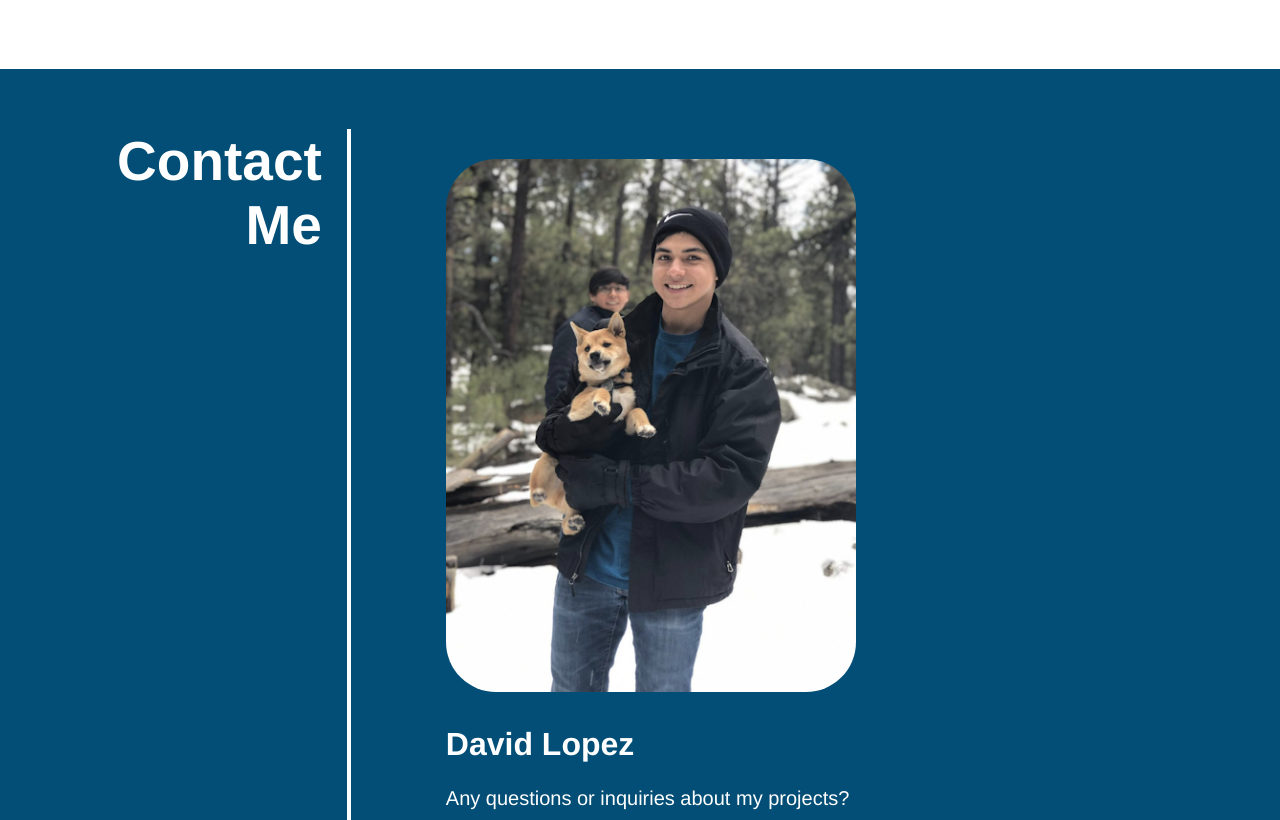
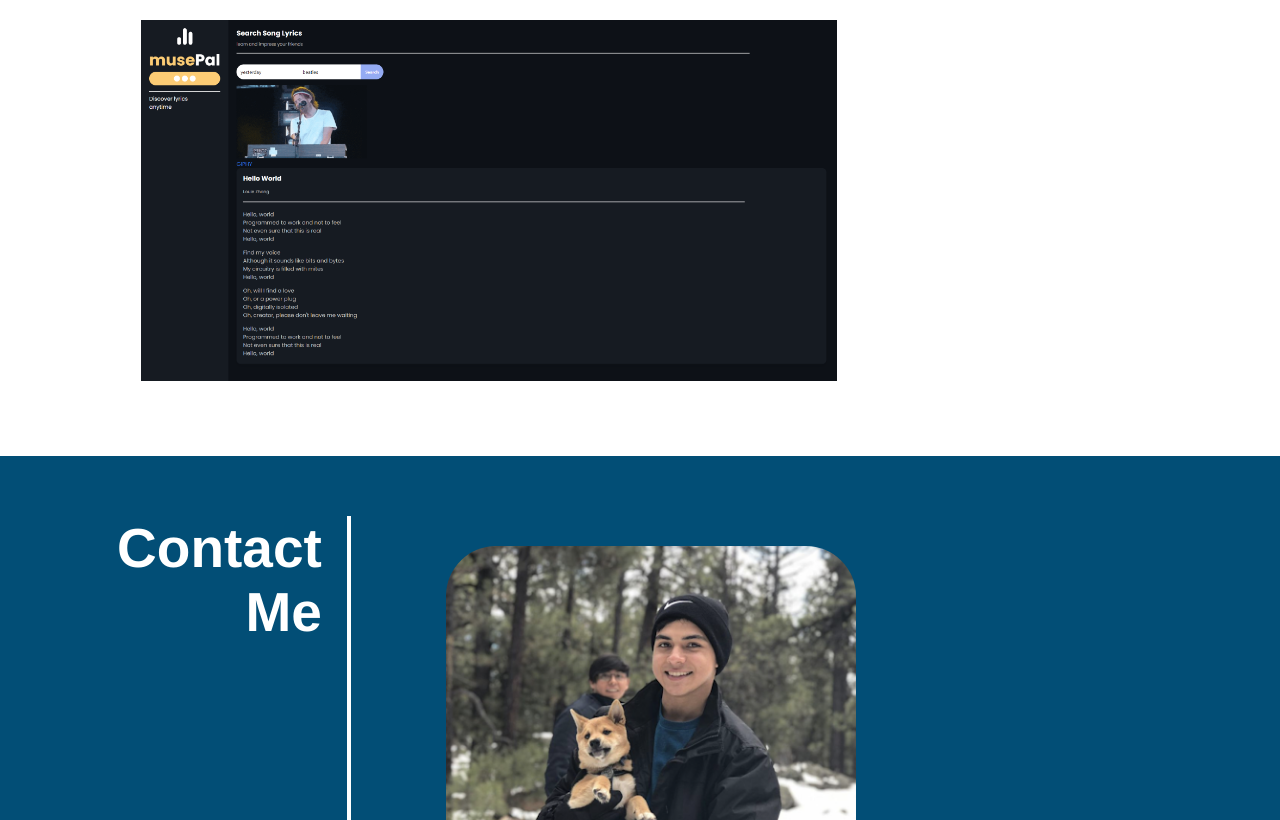
Before and after one commit to Davelpz-tech/professional-portfolio, a plain HTML site: page index.html in a window 1280 px wide. Shown: the part 1599-2419 px from the top of the page. Drawn offline with Linux system fonts and the light colour scheme.

Commit message:
adding musePal to portfolio

```diff
--- a/index.html
+++ b/index.html
@@ -64,6 +64,11 @@
                     <img src="./assets/images/horiseon.PNG" alt="Horiseon code refactor image">
                 </a>
             </div>
+            <div id="main-img">
+                <a href="https://mavila6.github.io/muse-pal/" target="_blank" rel="noopener noreferrer">
+                    <img src="./assets/images/musePal.PNG" alt="musePal image">
+                </a>
+            </div>
         </div>
     </section>
 <!--contact me section-->
```
Also changed, not shown: assets/images/musePal.PNG (added).
